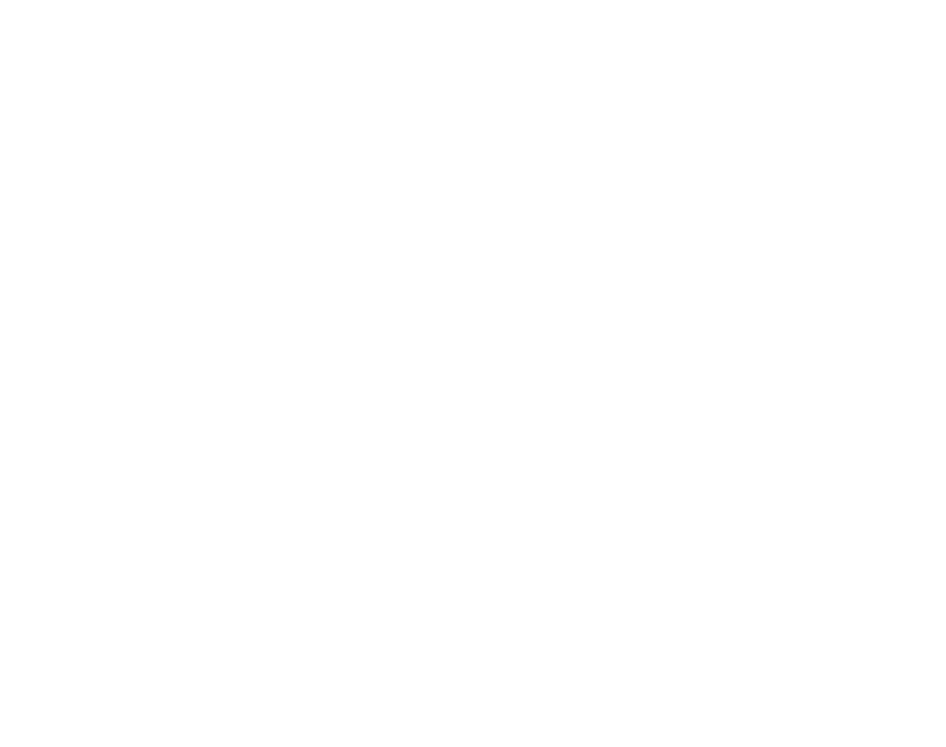
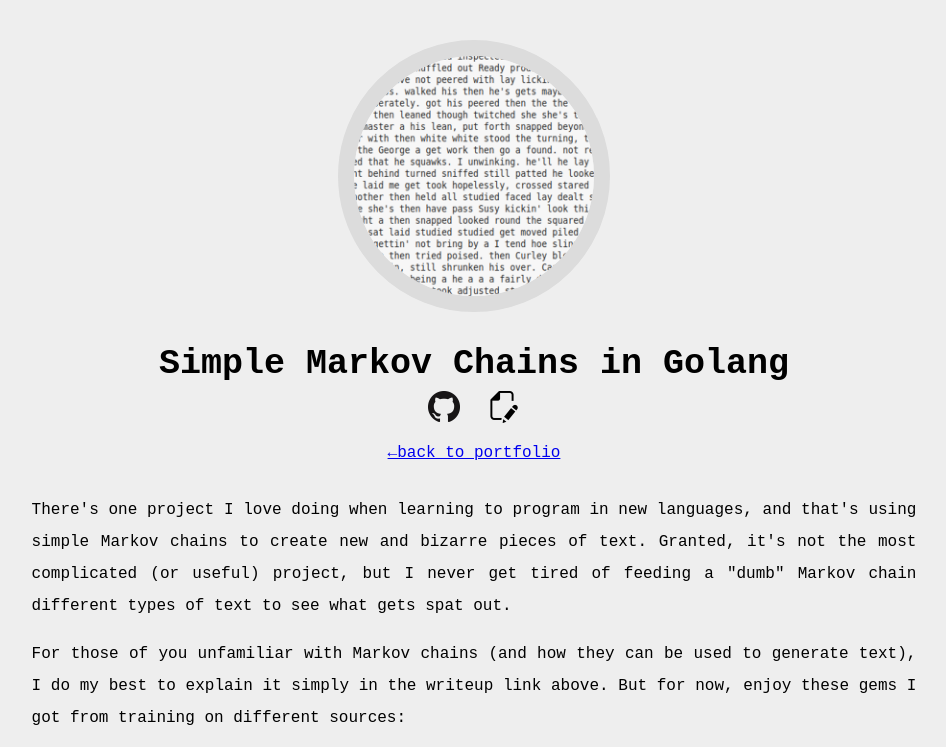
Before and after one commit to dustincrs/markov, a plain HTML site: page index.html in a window 1280 px wide. Shown: the top 747 px of the page, without its empty margins (166-1112 px from the left). Drawn offline with Linux system fonts and the light colour scheme.

Commit message:
Changed css to external file

```diff
--- a/index.html
+++ b/index.html
@@ -3,7 +3,7 @@
 <!-- BEGIN HEAD ------------------------------------------------------------------------------------->
   <head>
     <title> Markov @ DustinCRS </title>
-        <style type="text/css" href="/project-page.css">
+        <link rel="stylesheet" type="text/css" href="/project-page.css">
   </head>
 <!-- BEGIN BODY ------------------------------------------------------------------------------------->
     <body>
```
